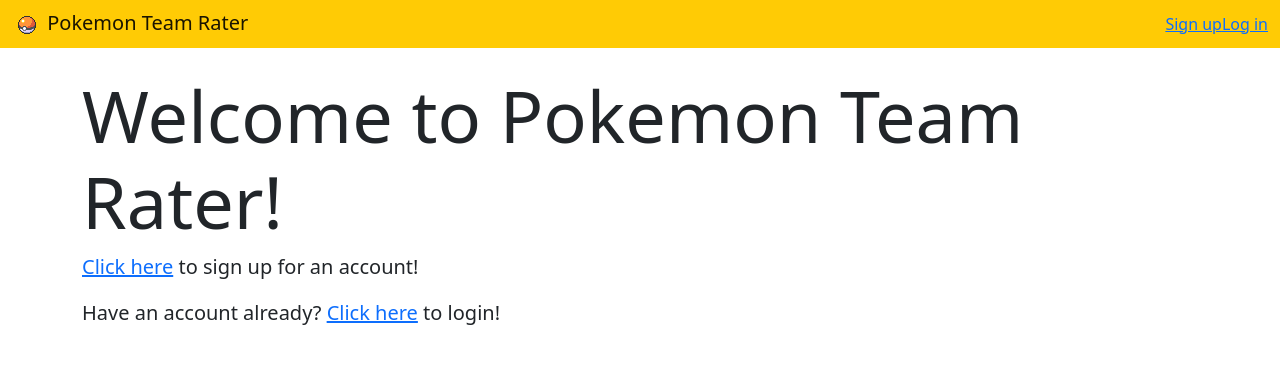
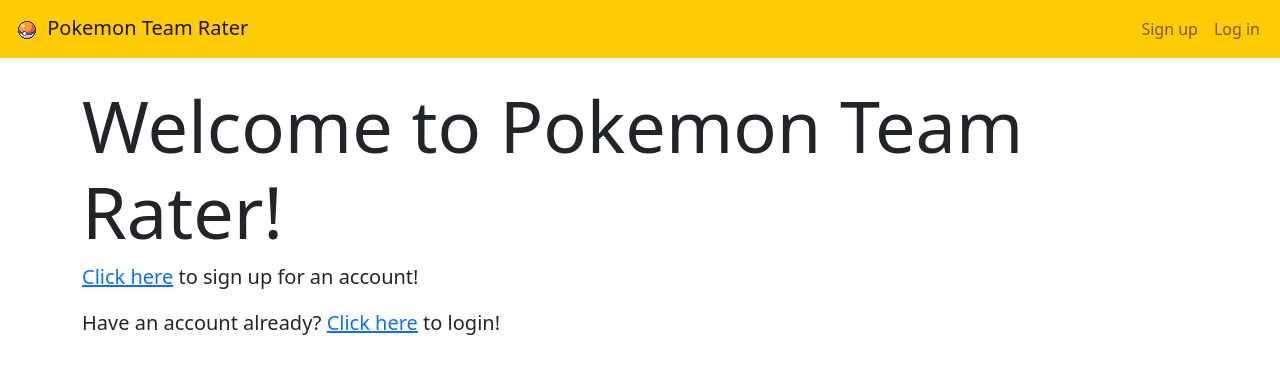
Before and after one commit to geenajackson/pokemon-team-rater, a Flask app: page / in a window 1280 px wide. Shown: the top 374 px of the page. Run offline with Flask 2, Linux system fonts and the light colour scheme; some libraries are stand-ins or nearby versions.

Commit message:
create toggler for navbar and edit navbar spacing

```diff
--- a/templates/base.html
+++ b/templates/base.html
@@ -13,26 +13,33 @@
 </head>
 
 <body>
-    <nav class="navbar navbar-expand-lg" style="background-color: #ffcb05">
+    <nav class="navbar navbar-expand-sm" style="background-color: #ffcb05">
         <div class="container-fluid">
-            <div class="navbar-header">
+
             <a href="/" class="navbar-brand">
                 <img src="/static/images/poke-ball.png" alt="logo">
                 <span>Pokemon Team Rater</span>
             </a>
-            </div>
-            <ul class="nav navbar-nav navbar-right">
+            <button class="navbar-toggler" type="button" data-bs-toggle="collapse" data-bs-target="#navbarNav"
+                aria-controls="navbarNav" aria-expanded="false" aria-label="Toggle navigation">
+                <span class="navbar-toggler-icon"></span>
+            </button>
+            <div class="collapse navbar-collapse" id="navbarNav">
+                <div class="ms-auto">
+                    <ul class="navbar-nav ms-auto">
                         {% if not g.user %}
-                <li><a href="/signup">Sign up</a></li>
-                <li><a href="/login">Log in</a></li>
+                        <li class="nav-item"><a class="nav-link" href="/signup">Sign up</a></li>
+                        <li class="nav-item"><a class="nav-link" href="/login">Log in</a></li>
                         {% else %}
-                <li>
-                    <a href="/users/{{ g.user.id }}">My Account
+                        <li class="nav-item">
+                            <a class="nav-link" href="/users/{{ g.user.id }}">My Teams
                             </a>
                         </li>
-                <li><a href="/logout">Log out</a></li>
+                        <li class="nav-item"><a class="nav-link" href="/logout">Log out</a></li>
                         {% endif %}
                     </ul>
+                </div>
+            </div>
         </div>
     </nav><br>
     <div id="flash-msg" class="container">
@@ -45,6 +52,10 @@
         {% endwith %}
     </div>
     {% block content %}{% endblock %}
+    <!-- JavaScript Bundle with Popper -->
+    <script src="https://cdn.jsdelivr.net/npm/bootstrap@5.2.2/dist/js/bootstrap.bundle.min.js"
+        integrity="sha384-OERcA2EqjJCMA+/3y+gxIOqMEjwtxJY7qPCqsdltbNJuaOe923+mo//f6V8Qbsw3"
+        crossorigin="anonymous"></script>
     <script src="https://cdnjs.cloudflare.com/ajax/libs/axios/0.19.2/axios.min.js"
         integrity="sha256-T/f7Sju1ZfNNfBh7skWn0idlCBcI3RwdLSS4/I7NQKQ=" crossorigin="anonymous"></script>
     <script src="https://code.jquery.com/jquery-3.4.1.min.js"
```
Lines whose indentation alone changed are shown as unchanged.
